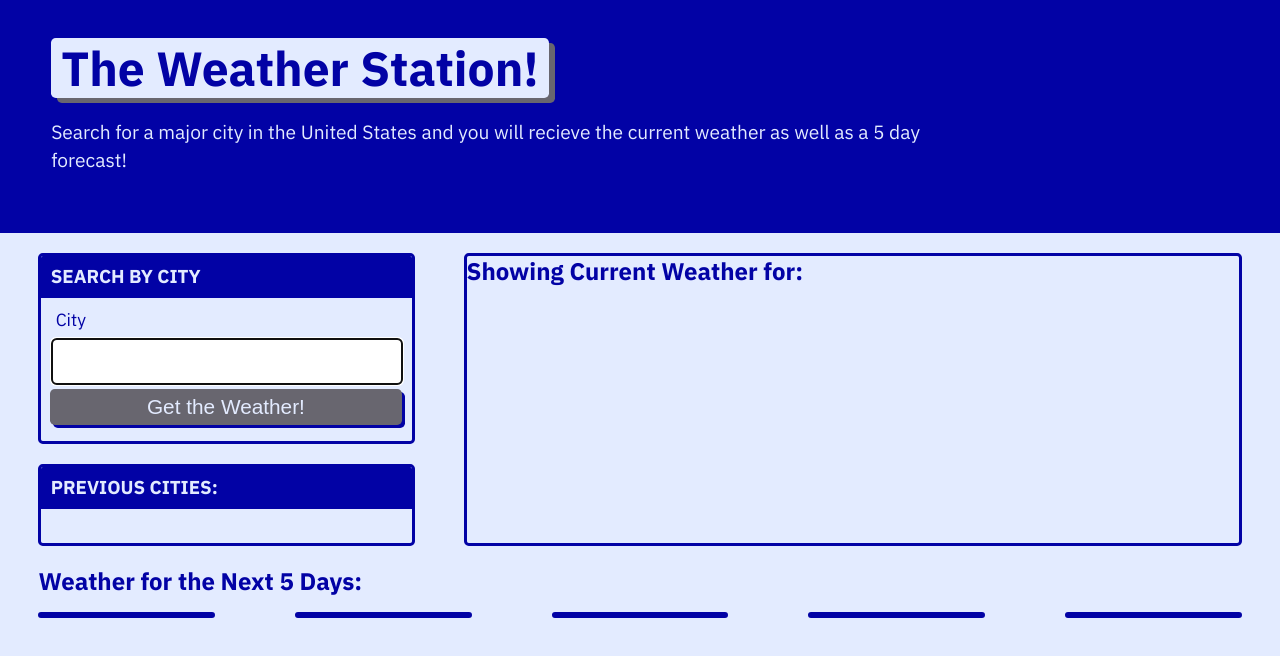
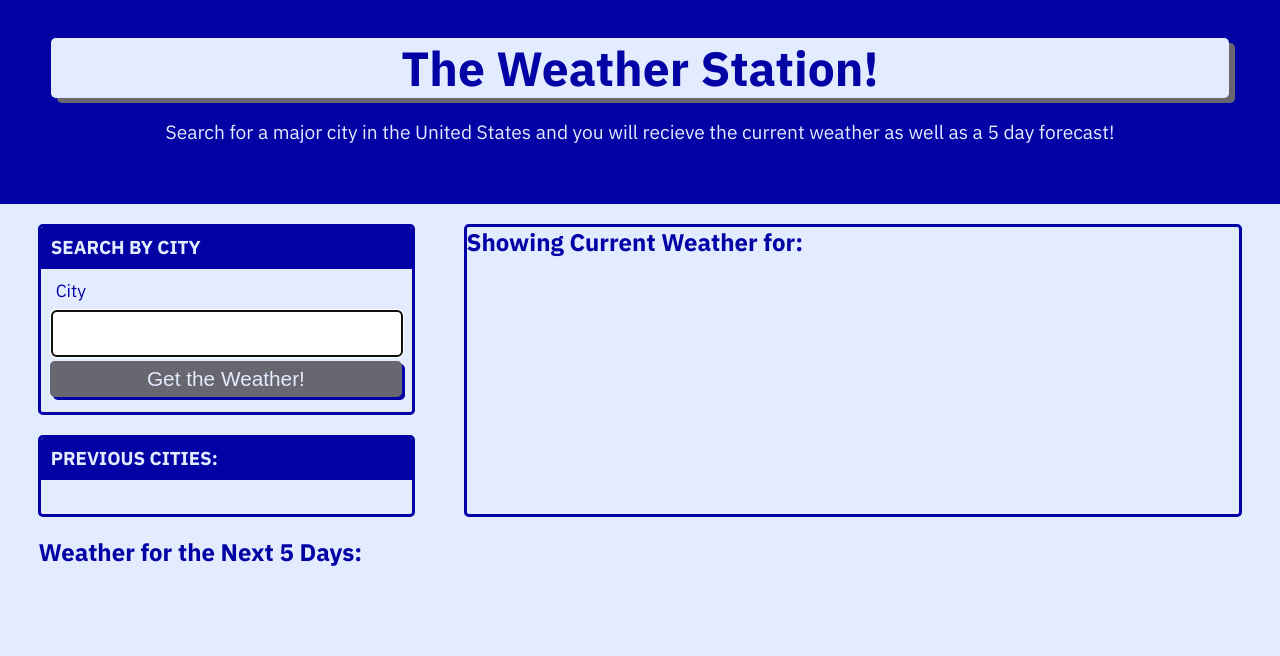
Before and after one commit to JLewis1995/WeatherStation, a plain HTML site: page index.html in a window 1280 px wide. Drawn offline with nearby package versions, Linux system fonts and the light colour scheme.

Commit message:
updated some css as well as adjusted js to not show next 5 containers on load

```diff
--- a/assets/css/style.css
+++ b/assets/css/style.css
@@ -93,13 +93,18 @@
   }
 
   .hero {
+    display: flex;
+    flex-direction: column;
+    justify-content: center;
+    text-align: center;
     padding: 3% 4%;
     background-color: var(--dark);
     color: var(--primary);
   }
 
   .hero p {
-    max-width: 75%;
+    justify-content: center;
+    text-align: center;
   }
 
   .app-title {
--- a/assets/js/script.js
+++ b/assets/js/script.js
@@ -15,6 +15,7 @@ var lon;
 function init() {
   // remove any listed cities - gather info from local storage and store in working memory
   previousCityList.children().remove();
+  $('.five').hide();
   var stored = JSON.parse(localStorage.getItem("cities"));
   if (stored !== null) {
     storedCities = stored;
@@ -92,9 +93,9 @@ var getWeather = function (city) {
         .then(function (data) {
           var passedData = data;
           var passedCity = city;
+          init();
           createVars(passedData, passedCity);
           createFive(passedData, passedCity);
-          init();
         });
     })
     .catch(function (error) {
@@ -156,6 +157,7 @@ var createVars = function (data, city) {
 
 // function to create next five days of weather
 var createFive = function (data, city) {
+  $(".five").show();
   $(".five").text("");
   var nextFive = data.daily;
 
```
